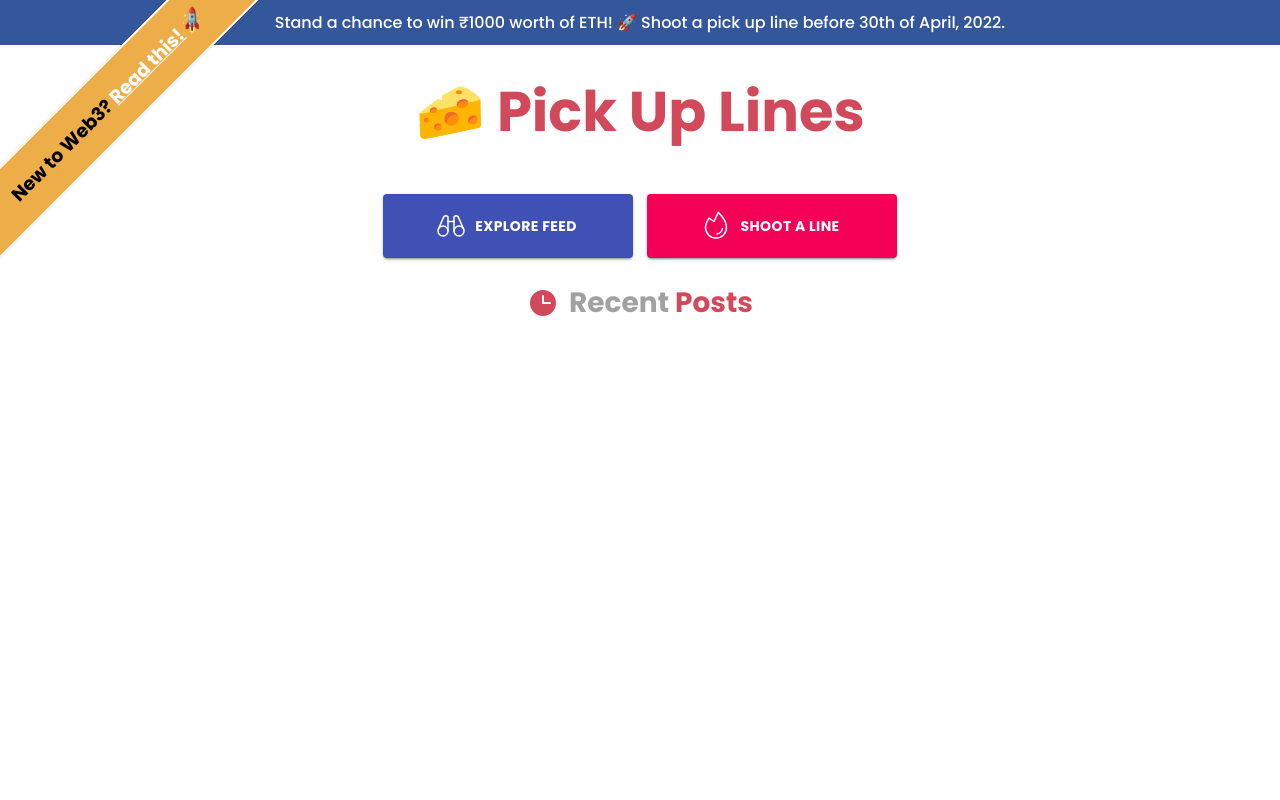
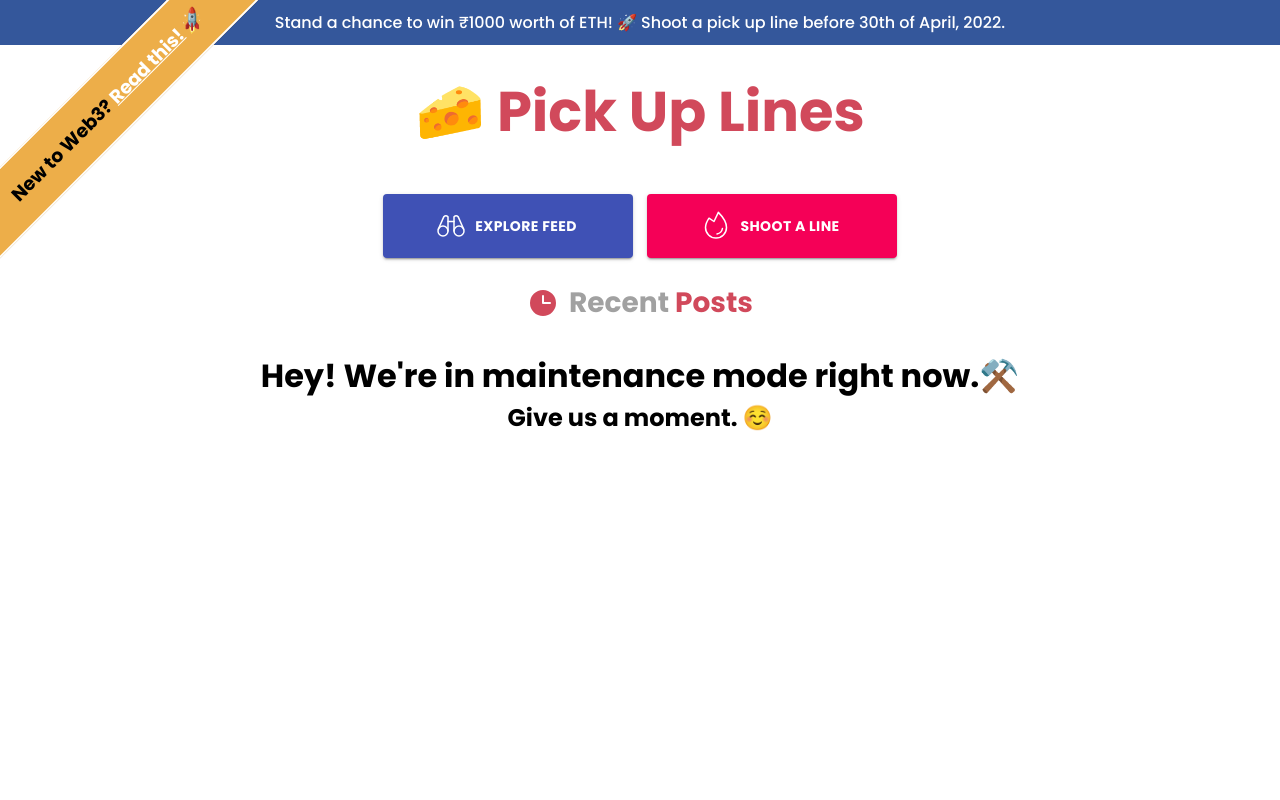
Before and after one commit to niiischall/cheesy-pick-up-lines, a React (Create React App) app: page / in a window 1280 px wide. Both pictures are taken after a click on the button "EXPLORE FEED". Shown: the top 800 px of the page. Built offline with nearby package versions, Linux system fonts and the light colour scheme; no server answers.

Commit message:
maintenance fix.

```diff
--- a/src/App.tsx
+++ b/src/App.tsx
@@ -1,9 +1,6 @@
 import { useEffect, useState, useCallback } from "react";
 import { ethers } from "ethers";
 import ReactGA from "react-ga";
-import { onSnapshot, collection } from "@firebase/firestore";
-import { doc, setDoc } from "@firebase/firestore";
-import moment from "moment";
 import confetti from "canvas-confetti";
 
 import Layout from "./containers/Layout";
@@ -12,7 +9,6 @@ import Banner from "./components/Banner";
 import Footer from "./components/Footer";
 
 import "./App.css";
-import db from "./utils/services";
 import abi from "./utils/PickUpLines.json";
 
 declare global {
@@ -67,11 +63,6 @@ export const App: React.FC<{}> = () => {
         setLoading(true);
         let contractTxn = await contract.newLine(message, { gasLimit: 300000 });
         await contractTxn.wait();
-        await setDoc(doc(db, "pickuplines", currentAccount), {
-          line: message,
-          address: currentAccount,
-          timestamp: moment().format(),
-        });
         setLoading(false);
         setSubmitSuccess(true);
         setMessage("");
@@ -316,23 +307,6 @@ export const App: React.FC<{}> = () => {
     };
   }, []);
 
-  //Check for realtime database updates for all the lines.
-  useEffect(() => {
-    if (!window.ethereum || !currentAccount) {
-      onSnapshot(collection(db, "pickuplines"), (snapshot: any) => {
-        let db = snapshot.docs.map((doc: any) => doc.data());
-        if (db.length > 0) {
-          db.sort((x: any, y: any) => {
-            const nextInSecond:any = moment(y.timestamp).toDate();
-            const firstInSecond:any = moment(x.timestamp).toDate();
-            return nextInSecond - firstInSecond;
-          });
-          setAllLines(db);
-        }
-      });
-    }
-  }, [currentAccount]);
-
   useEffect(() => {
     if(submitSuccess) {
       handleConfetti();
--- a/src/components/Feed/index.tsx
+++ b/src/components/Feed/index.tsx
@@ -17,8 +17,13 @@ export const Feed: React.FC<FeedProps> = ({ allLines, shareOnTwitter }) => {
           Recent <span className="feed-emphasis">Posts</span>
         </h3>
       </div>
-      {allLines.length > 0 && (
+      {allLines.length > 0 ? (
         <Cards allLines={allLines} shareOnTwitter={shareOnTwitter} />
+      ) : (
+        <div style={{ textAlign: 'center' }}>
+          <h1>Hey! We're in maintenance mode right now.⚒️</h1>
+          <h2>Give us a moment. ☺️</h2>
+        </div>
       )}
     </div>
   );
--- a/src/components/Input/index.tsx
+++ b/src/components/Input/index.tsx
@@ -47,6 +47,7 @@ export const Input: React.FC<InputProps> = ({
   handleChange,
   message,
 }) => {
+  console.log(message);
   return (
     <form className="form-box" onSubmit={(event: any) => handleSubmit(event)}>
       <CustomTextField
@@ -58,12 +59,18 @@ export const Input: React.FC<InputProps> = ({
         variant="outlined"
         style={{ width: 320 }}
         onChange={(event) => handleChange(event)}
+        required
       />
       <IconButton
         type="submit"
         style={{ marginLeft: 10, backgroundColor: "transparent" }}
+        disabled={!message}
       >
-        <Heart size={32} weight="fill" color="#d1495b" />
+        {message ? (
+          <Heart size={32} weight="fill" color="#d1495b" />
+        ) : (
+          <Heart size={32} weight="fill" color="#c2c2c2" />
+        )}
       </IconButton>
     </form>
   );
--- a/src/utils/services.ts
+++ /dev/null
@@ -1,19 +0,0 @@
-import { initializeApp } from "@firebase/app";
-import { getAnalytics } from "@firebase/analytics";
-import { getFirestore } from "@firebase/firestore";
-
-const firebaseConfig = {
-  apiKey: "AIzaSyA8fW3MZDJ5l-2UwuUtcNra1fdZruKEcAg",
-  authDomain: "pickuplines-art.firebaseapp.com",
-  databaseURL: "https://pickuplines-art-default-rtdb.firebaseio.com",
-  projectId: "pickuplines-art",
-  storageBucket: "pickuplines-art.appspot.com",
-  messagingSenderId: "1054197274005",
-  appId: "1:1054197274005:web:c8f990a285cc1d74f9129c",
-  measurementId: "G-FT3F03LQTN"
-};
-
-const app = initializeApp(firebaseConfig);
-getAnalytics(app);
-
-export default getFirestore();
```
